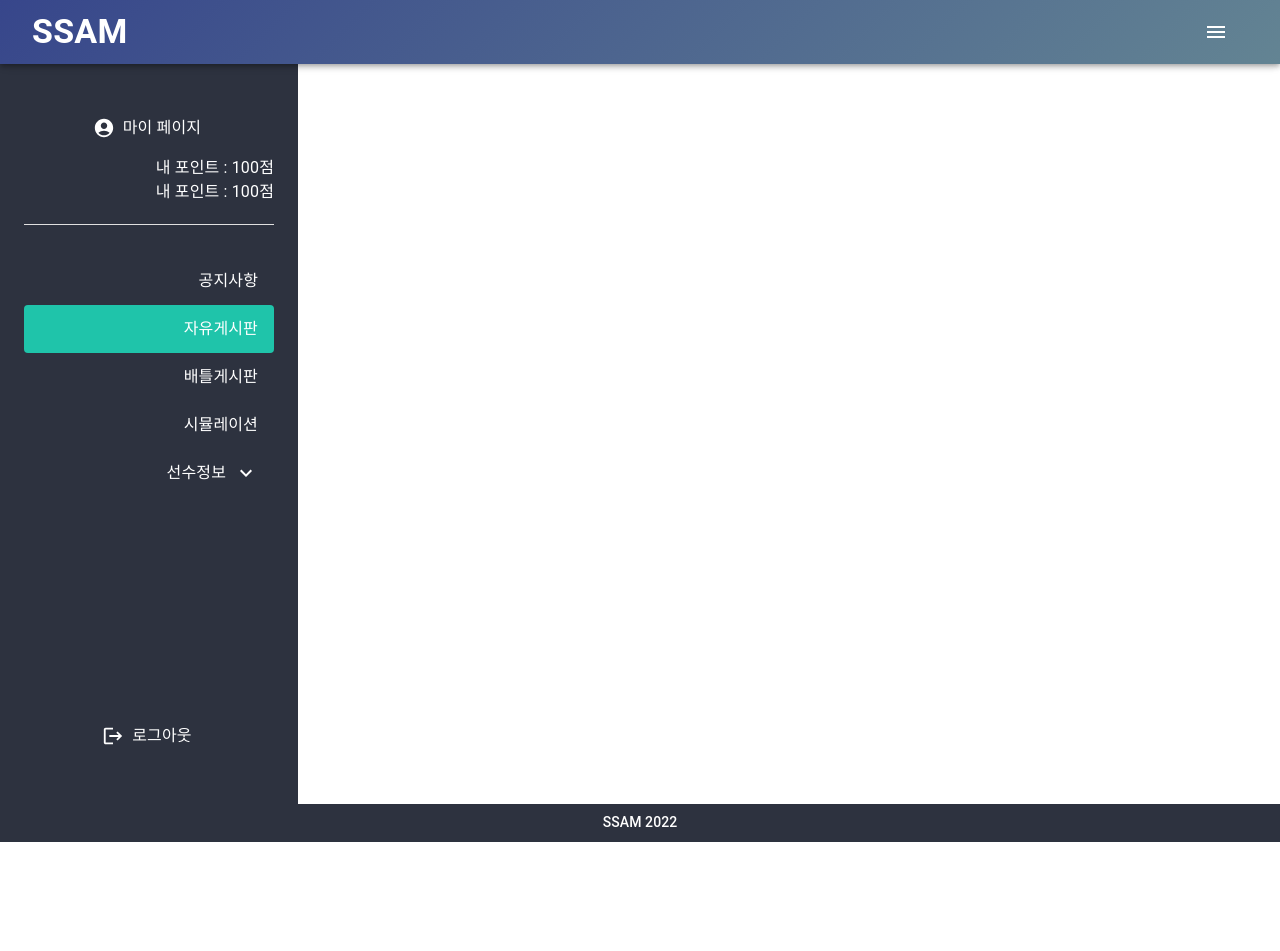
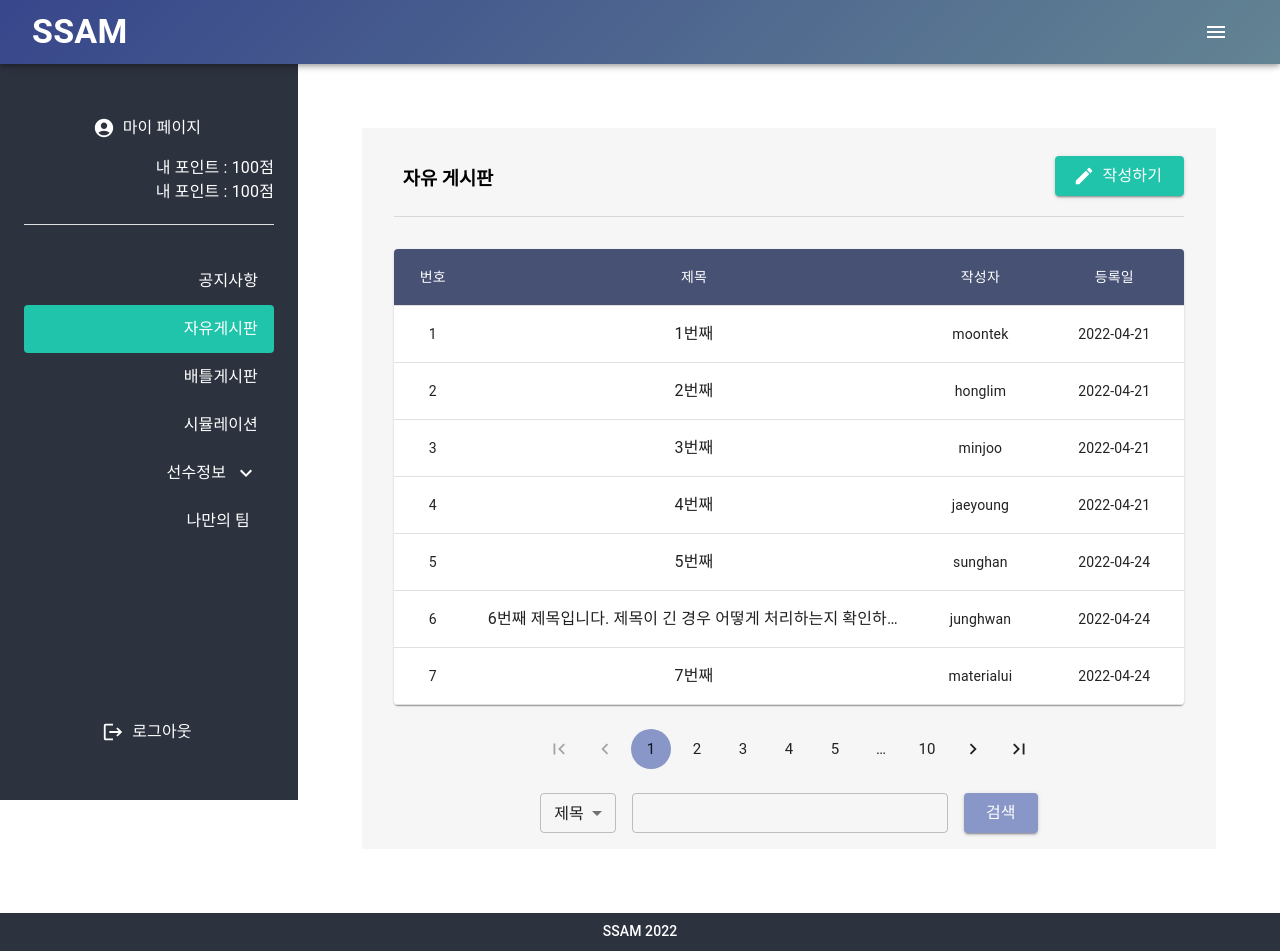
Before and after one commit to tekies09/ssafy-ssam, a React (Create React App) app in the folder Frontend/: page /board/free in a window 1280 px wide. Before the commit the page ends 842 px from the top, so only its background shows below. Built offline with nearby package versions, Linux system fonts and the light colour scheme.

Commit message:
[FE] :sparkles: feat: 게시판 목록 페이지 추가

```diff
--- a/Frontend/src/App.js
+++ b/Frontend/src/App.js
@@ -1,15 +1,14 @@
-import React from "react"
+import React from "react";
 import "./App.css";
 import Header from "./components/Header";
 import theme from "./Theme";
 import { ThemeProvider } from "@mui/material/styles";
 import { Box, Button } from "@mui/material";
 import Sidebar from "./components/Sidebar";
-import Main from "./pages/Main"
+import Main from "./pages/Main";
 import Footer from "./components/Footer";
 
 function App() {
-
   return (
     <ThemeProvider theme={theme}>
       <div className="App">
@@ -20,9 +19,9 @@ function App() {
           }}
         >
           <Sidebar />
-          <div sx={{ flexGrow: 1 }}>
+          <Box sx={{ flexGrow: 1 }}>
             <Main />
-          </div>
+          </Box>
         </Box>
         <Footer />
       </div>
--- a/Frontend/src/Theme.js
+++ b/Frontend/src/Theme.js
@@ -22,6 +22,9 @@ const theme = createTheme({
     sub_300: {
       main: "#8896C8",
     },
+    mint: {
+      main: "#1FC4AA",
+    },
   },
 });
 
--- /dev/null
+++ b/Frontend/src/components/BoardList.jsx
@@ -0,0 +1,193 @@
+import React, { useState } from "react";
+
+import { styled } from "@mui/material/styles";
+import { Box, Button, Divider, Paper, Typography } from "@mui/material";
+import {
+  Table,
+  TableBody,
+  TableContainer,
+  TableHead,
+  TableRow,
+  TableCell,
+} from "@mui/material";
+import { tableCellClasses } from "@mui/material/TableCell";
+import { Pagination, TextField, MenuItem } from "@mui/material";
+import FormControl from "@mui/material/FormControl";
+import OutlinedInput from "@mui/material/OutlinedInput";
+
+import CreateIcon from "@mui/icons-material/Create";
+
+const BoardList = props => {
+  const [searchMenu, setSearchMenu] = useState("title");
+  const [search, setSearch] = useState("");
+
+  const mockData = [
+    { id: 1, title: "1번째", author: "moontek", created_at: "2022-04-21" },
+    { id: 2, title: "2번째", author: "honglim", created_at: "2022-04-21" },
+    { id: 3, title: "3번째", author: "minjoo", created_at: "2022-04-21" },
+    { id: 4, title: "4번째", author: "jaeyoung", created_at: "2022-04-21" },
+    { id: 5, title: "5번째", author: "sunghan", created_at: "2022-04-24" },
+    {
+      id: 6,
+      title:
+        "6번째 제목입니다. 제목이 긴 경우 어떻게 처리하는지 확인하고자 제목을 길게 지어보았습니다.",
+      author: "junghwan",
+      created_at: "2022-04-24",
+    },
+    { id: 7, title: "7번째", author: "materialui", created_at: "2022-04-24" },
+  ];
+
+  const handleSearchMenuChange = event => {
+    setSearchMenu(event.target.value);
+  };
+
+  const handleSearchChange = event => {
+    setSearch(event.target.value);
+  };
+
+  const handleSearchClick = () => {
+    // TODO: 검색
+    console.log(`${searchMenu} 검색 : ${search}`);
+
+    setSearch("");
+  };
+
+  const StyledTableCell = styled(TableCell)(({ theme }) => ({
+    [`&.${tableCellClasses.head}`]: {
+      backgroundColor: theme.palette.sub_100.main,
+      color: theme.palette.common.white,
+    },
+    [`&.${tableCellClasses.body}`]: {
+      fontSize: 14,
+    },
+  }));
+
+  return (
+    <Box
+      sx={{
+        display: "flex",
+        flexDirection: "column",
+        backgroundColor: "#F6F6F6",
+        alignItems: "center",
+        m: 8,
+        px: 4,
+        py: 2,
+      }}
+    >
+      <Box
+        sx={{
+          display: "flex",
+          flexDirection: "row",
+          justifyContent: "space-between",
+          alignItems: "center",
+          width: "100%",
+          mx: 2,
+        }}
+      >
+        {/* 타이틀 */}
+        <h3>&nbsp;&nbsp;{props.title}</h3>
+        {/* 작성하기 버튼 */}
+        <Button
+          sx={{ m: 0, color: "white" }}
+          variant="contained"
+          color="mint"
+          size="large"
+          startIcon={<CreateIcon />}
+        >
+          <Typography textAlign="left">작성하기</Typography>
+        </Button>
+      </Box>
+
+      <Divider sx={{ mt: 1, mb: 4, width: "100%" }} />
+
+      {/* 게시물 리스트 */}
+      <TableContainer component={Paper}>
+        <Table>
+          <TableHead>
+            <TableRow>
+              <StyledTableCell align="center">번호</StyledTableCell>
+              <StyledTableCell sx={{ maxWidth: "300px" }} align="center">
+                제목
+              </StyledTableCell>
+              <StyledTableCell align="center">작성자</StyledTableCell>
+              <StyledTableCell align="center">등록일</StyledTableCell>
+            </TableRow>
+          </TableHead>
+          <TableBody>
+            {mockData.map(data => (
+              <TableRow key={data.name}>
+                <StyledTableCell component="th" scope="row" align="center">
+                  {data.id}
+                </StyledTableCell>
+                <StyledTableCell sx={{ maxWidth: "300px" }} align="center">
+                  <Typography noWrap>{data.title}</Typography>
+                </StyledTableCell>
+                <StyledTableCell align="center">{data.author}</StyledTableCell>
+                <StyledTableCell align="center">
+                  {data.created_at}
+                </StyledTableCell>
+              </TableRow>
+            ))}
+          </TableBody>
+        </Table>
+      </TableContainer>
+
+      {/* 페이지네이션 */}
+      <Pagination
+        sx={{ my: 3 }}
+        count={10}
+        showFirstButton
+        showLastButton
+        size="large"
+        color="sub_300"
+      />
+      {/* 검색 바 */}
+      <Box
+        sx={{
+          display: "flex",
+          width: "100%",
+          justifyContent: "center",
+          alignItems: "center",
+        }}
+      >
+        {/* 검색 메뉴 */}
+        <TextField
+          id="search-menu"
+          select
+          value={searchMenu}
+          onChange={handleSearchMenuChange}
+          size="small"
+          minWidth="200px"
+        >
+          <MenuItem key="title" value="title">
+            제목
+          </MenuItem>
+          <MenuItem key="author" value="author">
+            작성자
+          </MenuItem>
+        </TextField>
+        {/* 검색어 입력창 */}
+        <FormControl sx={{ mx: 2, width: "40%" }} variant="outlined">
+          <OutlinedInput
+            id="search-input"
+            value={search}
+            onChange={handleSearchChange}
+            size="small"
+          />
+        </FormControl>
+        {/* 검색 버튼 */}
+        <Button
+          sx={{ m: 0, color: "white" }}
+          variant="contained"
+          color="sub_300"
+          size="large"
+          onClick={handleSearchClick}
+        >
+          <Typography textAlign="left">검색</Typography>
+        </Button>
+      </Box>
+    </Box>
+  );
+};
+
+export default BoardList;
--- a/Frontend/src/components/Sidebar.css
+++ b/Frontend/src/components/Sidebar.css
@@ -2,6 +2,6 @@
   background-color: #1fc4aa !important;
 }
 
-.Mui-selected {
+.nav-item.Mui-selected {
   background-color: #1fc4aa !important;
 }
--- a/Frontend/src/components/Sidebar.jsx
+++ b/Frontend/src/components/Sidebar.jsx
@@ -10,7 +10,7 @@ import ExpandMore from "@mui/icons-material/ExpandMore";
 
 const Sidebar = props => {
   const [selectedIndex, setSelectedIndex] = useState(1);
-  const [playerInfoOpen, setPlayerInfoOpen] = React.useState(false);
+  const [playerInfoOpen, setPlayerInfoOpen] = useState(false);
 
   const handleMenuClick = (event, index) => {
     setSelectedIndex(index);
@@ -38,7 +38,7 @@ const Sidebar = props => {
         justifyContent: "space-between",
       }}
       width={sidebarWidth}
-      height="calc(100vh - 60px)"
+      height="calc(100vh - 64px)"
       variant="permanent"
     >
       <div>
@@ -113,6 +113,17 @@ const Sidebar = props => {
               </ListItem>
             </List>
           </Collapse>
+          <ListItem
+            sx={{ borderRadius: 1 }}
+            button
+            selected={selectedIndex === 5}
+            onClick={event => handleMenuClick(event, 5)}
+            key="나만의 팀"
+            color="white"
+            className="nav-item"
+          >
+            <ListItemText sx={{ mr: 1 }} align="right" primary="나만의 팀" />
+          </ListItem>
         </List>
       </div>
 
--- /dev/null
+++ b/Frontend/src/pages/Board/BattleBoardList.jsx
@@ -0,0 +1,8 @@
+import React from "react";
+import BoardList from "../../components/BoardList";
+
+const BattleBoardList = props => {
+  return <BoardList title="배틀 게시판" />;
+};
+
+export default BattleBoardList;
--- /dev/null
+++ b/Frontend/src/pages/Board/FreeBoardList.jsx
@@ -0,0 +1,8 @@
+import React from "react";
+import BoardList from "../../components/BoardList";
+
+const FreeBoardList = props => {
+  return <BoardList title="자유 게시판" />;
+};
+
+export default FreeBoardList;
--- /dev/null
+++ b/Frontend/src/pages/Board/NoticeBoardList.jsx
@@ -0,0 +1,8 @@
+import React from "react";
+import BoardList from "../../components/BoardList";
+
+const NoticeBoardList = props => {
+  return <BoardList title="공지사항" />;
+};
+
+export default NoticeBoardList;
--- a/Frontend/src/pages/Main.jsx
+++ b/Frontend/src/pages/Main.jsx
@@ -1,14 +1,18 @@
-import React from 'react'
-import { BrowserRouter as Router, Routes, Route } from "react-router-dom"
+import React from "react";
+import { BrowserRouter as Router, Routes, Route } from "react-router-dom";
 
-import Signup from './Signup'
+import Signup from "./Signup";
+import NoticeBoardList from "./Board/NoticeBoardList";
+import FreeBoardList from "./Board/FreeBoardList";
+import BattleBoardList from "./Board/BattleBoardList";
 
-const mainScreen = (<>
-  <div>
-    <p>메인 화면</p>
-  </div>
-</>)
-
+const mainScreen = (
+  <>
+    <div>
+      <p>메인 화면</p>
+    </div>
+  </>
+);
 
 export default function RouteList() {
   return (
@@ -17,8 +21,10 @@ export default function RouteList() {
         <Route path="/" element={mainScreen} />
         <Route path="/signup" element={<Signup />} />
 
+        <Route path="/board/notice" element={<NoticeBoardList />} />
+        <Route path="/board/free" element={<FreeBoardList />} />
+        <Route path="/board/battle" element={<BattleBoardList />} />
       </Routes>
     </Router>
-
-  )
+  );
 }
```
